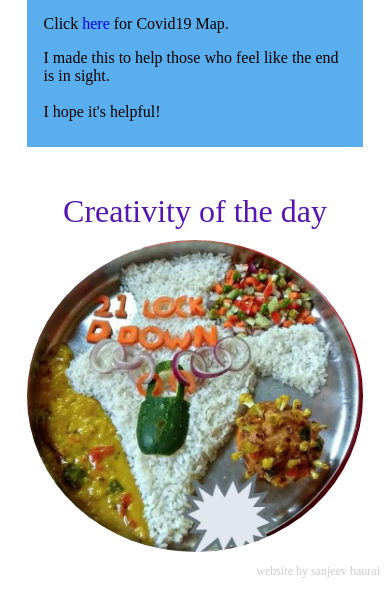
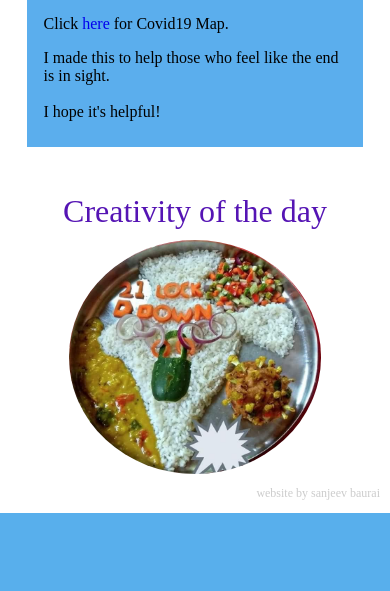
Before and after one commit to sanjeevbaurai/indialockdown, a PHP site: page / in a window 390 px wide. Shown: the part 623-1214 px from the top of the page. After the commit the page ends 1136 px from the top, so only its background shows below. Run offline with PHP 8.4, Linux system fonts and the light colour scheme.

```diff
--- a/css/style.css
+++ b/css/style.css
@@ -34,6 +34,7 @@ p {
 img {
     border-radius: 50%;
     width: 75%;
+    height: 75%;
 }
 .creativity{
     font-size: 2em;
@@ -91,9 +92,7 @@ img {
       .img{
       width: 90%;
       }
-      img {
-        width: 100%;
-    }
+
   }
 
   a {
```
